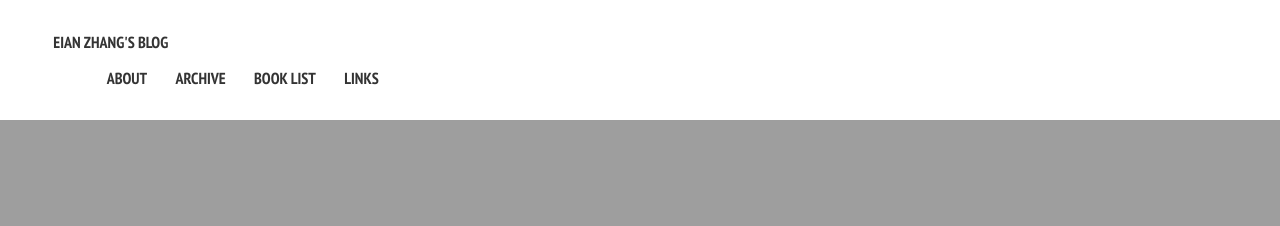
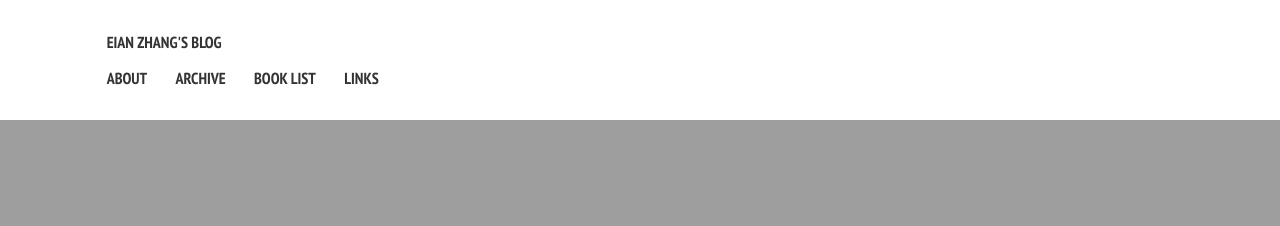
Before and after one commit to jarynzhang/eianzhang.github.io, a Jekyll site: the page built from index.md, in a window 1280 px wide. Shown: the top 226 px of the page. Built offline with Jekyll 4.4.1, drawn with Linux system fonts in a browser that asks for light colours; nearby versions of some CDN libraries.

Commit message:
4.93 onelaststep

```diff
--- a/_sass/page.scss
+++ b/_sass/page.scss
@@ -23,23 +23,14 @@ body {
 
 /* Site name */
 .site-name {
-	@include grid(12,10);
-	@include prefix(12,1);
-	@include suffix(12,1);
-	margin-bottom: 1em;
-	float: none;
-	display: block;
-	@include font-rem(24);
-	@media #{$small} {
-		@include grid(12,2);
-		@include prefix(12,0.5);
-		@include suffix(12,0.5);
-		@include font-rem(16);
-	}
-	@media #{$x-large} {
-		@include grid(12,1.5);
-		@include prefix(12,2);
-	}
+    margin: 0 auto;
+    width: 100%;
+    display: inline;
+    float: left;
+    width: 83.33333333333334%;
+    margin-left: 8.333333333333334%;
+    margin-right: 8.333333333333334%;
+    margin-bottom: 1em;
 }
 
 /* Top navigation links */
```
